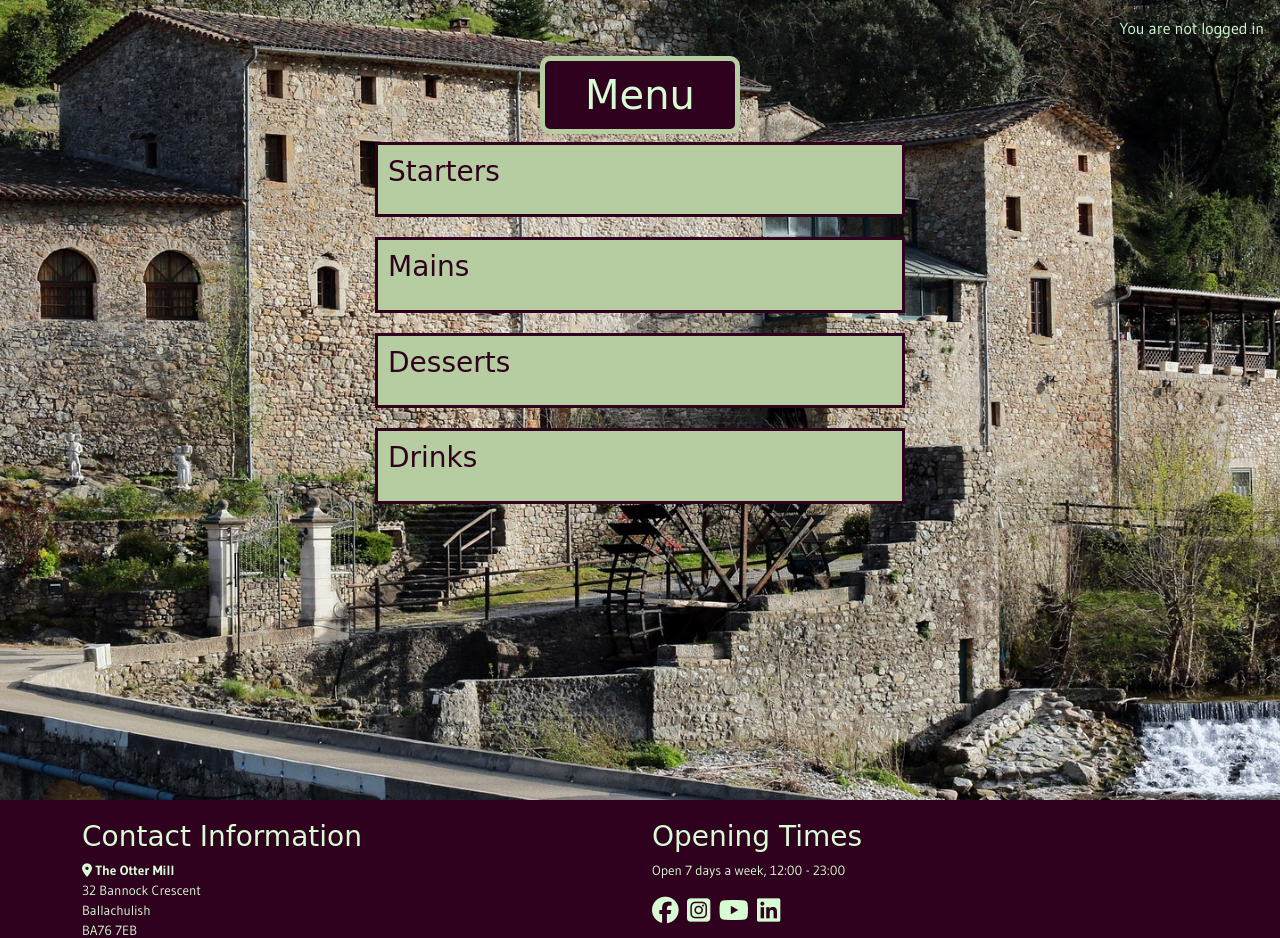
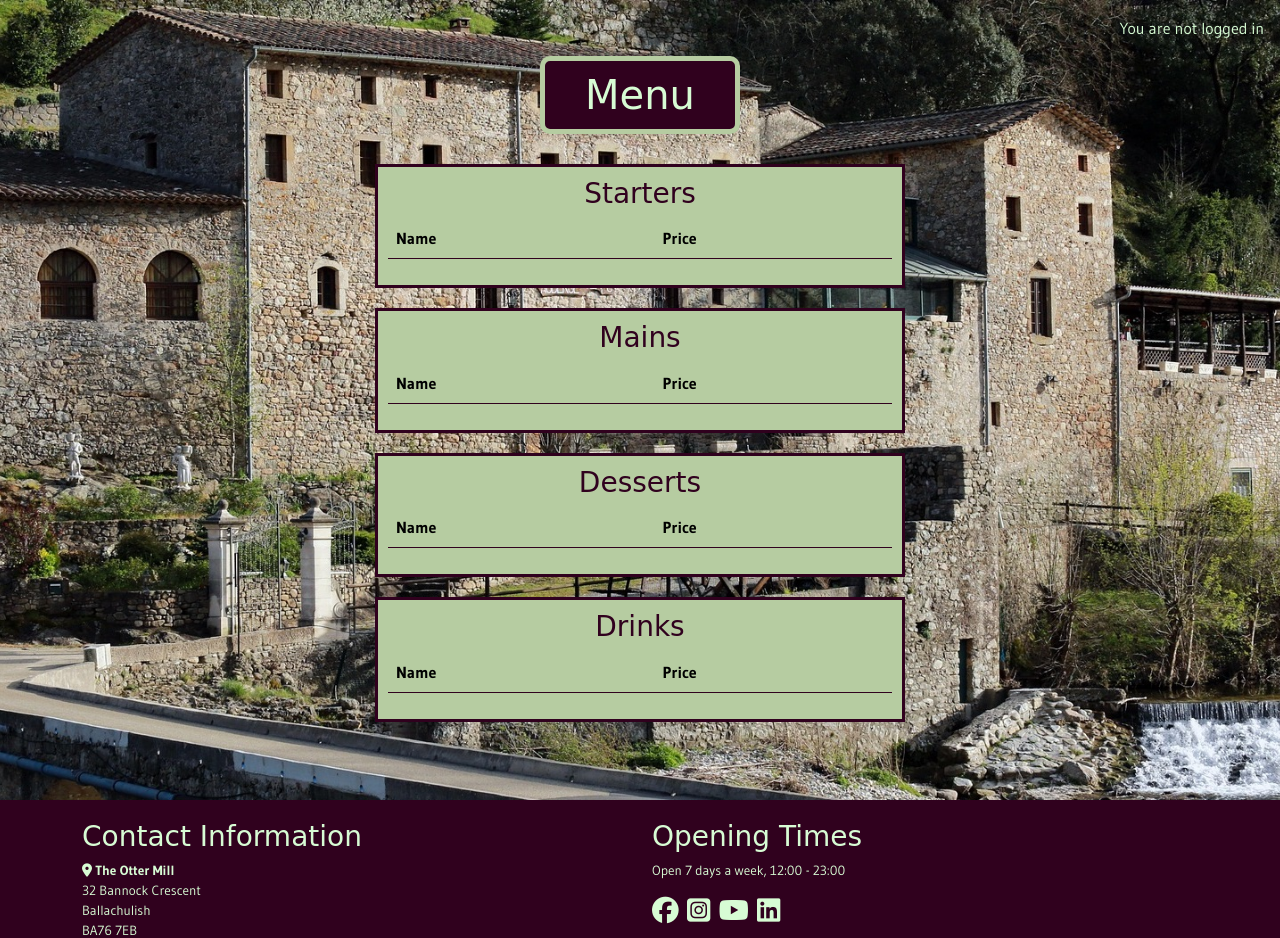
Before and after one commit to DTT2411/the-otter-mill, a Django app: template menu/templates/menu/menu_list.html in a window 1280 px wide. Shown: the part 58-996 px from the top of the page. Run offline with Django 4.2, Linux system fonts and the light colour scheme; the template is opened without the code that fills it, so the values that code supplies are empty; some libraries are stand-ins or nearby versions; some web fonts are replaced.

Commit message:
Overhaul structure of Menu page with tables.

```diff
--- a/menu/templates/menu/menu_list.html
+++ b/menu/templates/menu/menu_list.html
@@ -9,44 +9,80 @@
 <h1 id="menu-list-header">Menu</h1>
 <div class="d-flex flex-column rounded">
     <div class="menu-section">
-        <h3>Starters</h3>
-        <ul>
+        <h3 class="text-center">Starters</h3>
+        <table id="starters-table" class="table">
+            <thead>
+                <tr>
+                    <th scope="col">Name</th>
+                    <th scope="col">Price</th>
+                </tr>
+            </thead>
             {% for item in object_list %}
             {% if item.type == 0 %}
-                <li>{{ item.name }} — £{{ item.price|floatformat:2 }}</li>
+            <tbody class="table-group-divider">
+                <td>{{ item.name }}</td>
+                <td>£{{ item.price|floatformat:2 }}</td>
+            </tbody>
             {% endif %}
             {% endfor %}
-        </ul>
+        </table>
     </div>
     <div class="menu-section">
-        <h3>Mains</h3>
-        <ul>
+        <h3 class="text-center">Mains</h3>
+        <table id="mains-table" class="table">
+            <thead>
+                <tr>
+                    <th scope="col">Name</th>
+                    <th scope="col">Price</th>
+                </tr>
+            </thead>
             {% for item in object_list %}
             {% if item.type == 1 %}
-                <li>{{ item.name }} — £{{ item.price|floatformat:2 }}</li>
+            <tbody class="table-group-divider">
+                <td>{{ item.name }}</td>
+                <td>£{{ item.price|floatformat:2 }}</td>
+            </tbody>
             {% endif %}
             {% endfor %}
-        </ul>
+        </table>
     </div>
     <div class="menu-section">
-        <h3>Desserts</h3>
-        <ul>
+        <h3 class="text-center">Desserts</h3>
+        <table id="desserts-table" class="table">
+            <thead>
+                <tr>
+                    <th scope="col">Name</th>
+                    <th scope="col">Price</th>
+                </tr>
+            </thead>
             {% for item in object_list %}
             {% if item.type == 2 %}
-                <li>{{ item.name }} — £{{ item.price|floatformat:2 }}</li>
+            <tbody class="table-group-divider">
+                <td>{{ item.name }}</td>
+                <td>£{{ item.price|floatformat:2 }}</td>
+            </tbody>
             {% endif %}
             {% endfor %}
-    </ul>
+        </table>
     </div>
     <div class="menu-section">
-        <h3>Drinks</h3>
-        <ul>
+        <h3 class="text-center">Drinks</h3>
+        <table id="drinks-table" class="table">
+            <thead>
+                <tr>
+                    <th scope="col">Name</th>
+                    <th scope="col">Price</th>
+                </tr>
+            </thead>
             {% for item in object_list %}
             {% if item.type == 3 %}
-                <li>{{ item.name }} — £{{ item.price|floatformat:2 }}</li>
+            <tbody class="table-group-divider">
+                <td>{{ item.name }}</td>
+                <td>£{{ item.price|floatformat:2 }}</td>
+            </tbody>
             {% endif %}
             {% endfor %}
-        </ul>
+        </table>
     </div>
 </div>
 
--- a/static/css/style.css
+++ b/static/css/style.css
@@ -232,6 +232,7 @@ form h1 {
     padding: 10px;
     border: solid 5px var(--tertiary-color);
     border-radius: 10px;
+    margin-bottom: 30px;
 }
 
 .menu-section {
@@ -246,14 +247,26 @@ form h1 {
     font-size: small;
 }
 
-.menu-section ul {
-    list-style-type: none;
-    padding-left: 0;
+#starters-table td, th {
+    background-color: var(--tertiary-color) !important;
 }
 
-.menu-section li {
-    margin-bottom: 5px;
+#mains-table td, th {
+    background-color: var(--tertiary-color) !important;
 }
+
+#desserts-table td, th {
+    background-color: var(--tertiary-color) !important;
+}
+
+#drinks-table td, th {
+    background-color: var(--tertiary-color) !important;
+}
+
+.table {
+    --bs-table-border-color: var(--primary-color);
+}
+
 
 /* Custom styling for all authentication pages */
 #signout-btn:hover,
--- a/the_otter_mill/settings.py
+++ b/the_otter_mill/settings.py
@@ -30,7 +30,7 @@ TEMPLATES_DIR = os.path.join(BASE_DIR, 'templates')
 SECRET_KEY = os.environ.get("SECRET_KEY")
 
 # SECURITY WARNING: don't run with debug turned on in production!
-DEBUG = False
+DEBUG = True
 
 ALLOWED_HOSTS = [
     '.herokuapp.com',
```
Also changed, not shown: booking/templates/booking/reservation_list.html (indentation only).
